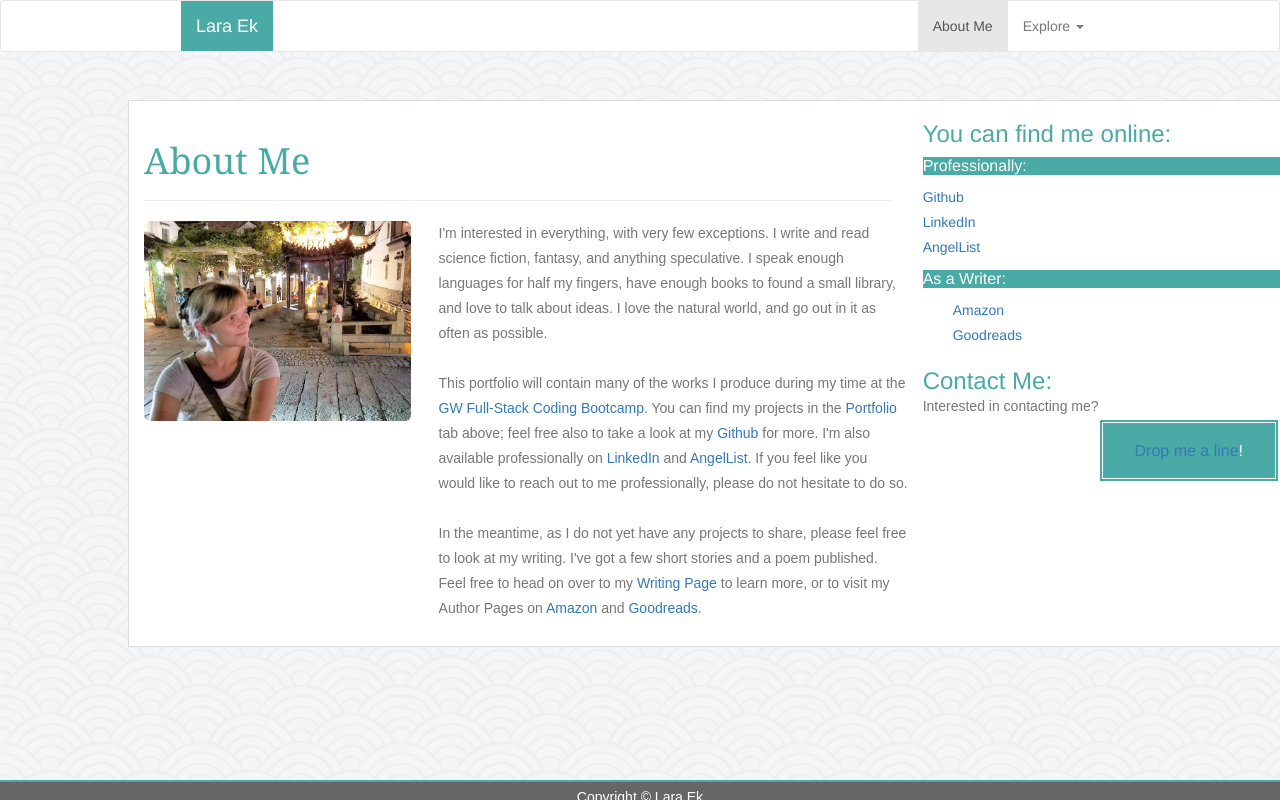
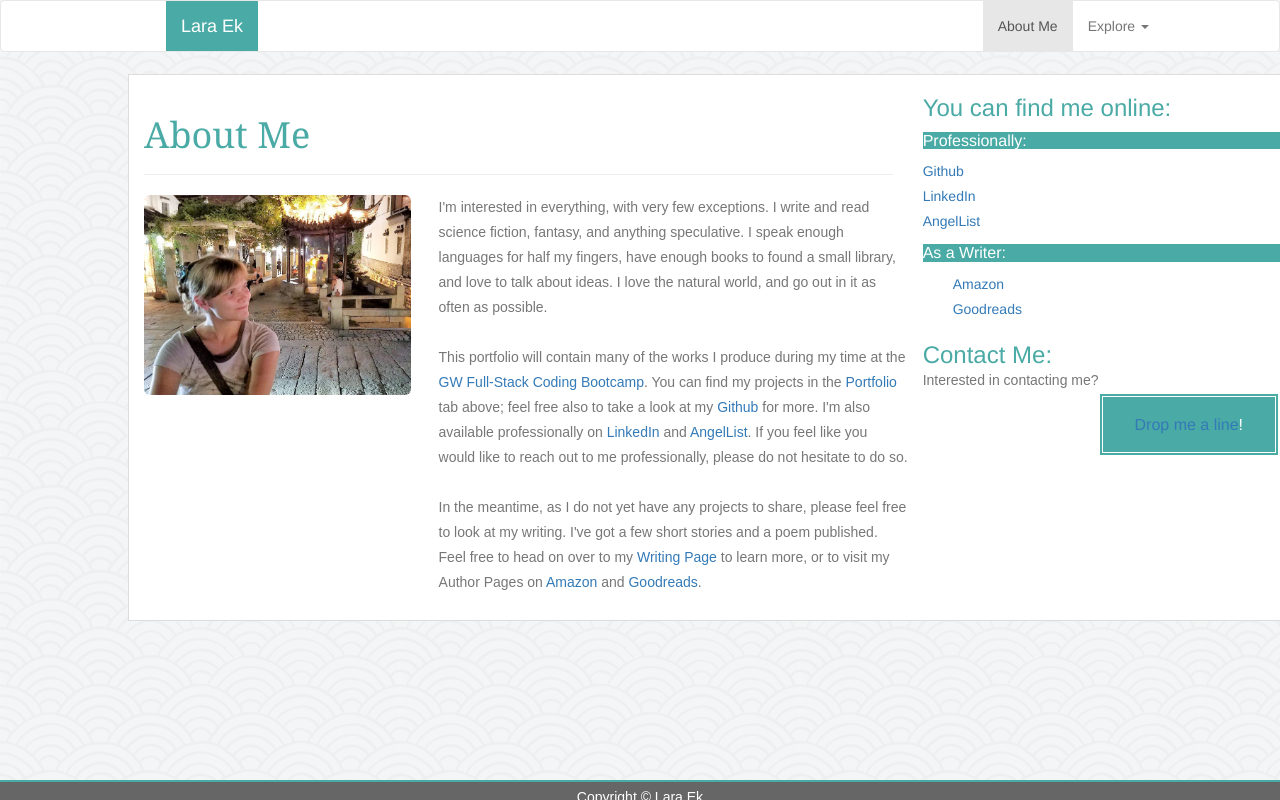
Before and after one commit to LaraEk/Bootstrap-Portfolio, a plain HTML site: page index.html in a window 1280 px wide. Drawn offline with nearby package versions, Linux system fonts and the light colour scheme; files that its build step writes are made by us from their sources.

Commit message:
more lil fixess in things

```diff
--- a/assets/css/style.css
+++ b/assets/css/style.css
@@ -18,7 +18,7 @@ p {
 
 #maincontent {
   background-color:#ffffff;
-  margin: 0 10% 0 10%;
+  margin: -2% 10% 0 10%;
   color: #777777;
   padding: 0 15px 15px 15px;
   border-style: solid;
--- a/index.html
+++ b/index.html
@@ -24,9 +24,9 @@
     <nav class="navbar navbar-default" style="background-color: #fff">
         <div class="container-fluid">
           <div class="navbar-header">
-            <a class="navbar-brand" href="index.html" style="background-color:#4aaaa5; color:#fff; margin: 0 0 0 165px">Lara Ek</a>
+            <a class="navbar-brand" href="index.html" style="background-color:#4aaaa5; color:#fff; margin: 0 0 0 150px">Lara Ek</a>
           </div>
-          <ul class="nav navbar-nav" style="float: right; margin: 0 165px 0 0">
+          <ul class="nav navbar-nav" style="float: right; margin: 0 100px 0 0">
             <li class="active"><a href="index.html">About Me</a></li>
             <li class="dropdown">
               <a class="dropdown-toggle" data-toggle="dropdown" href="#">Explore
```
Also changed, not shown: portfolio.html (+0 -1 lines).
